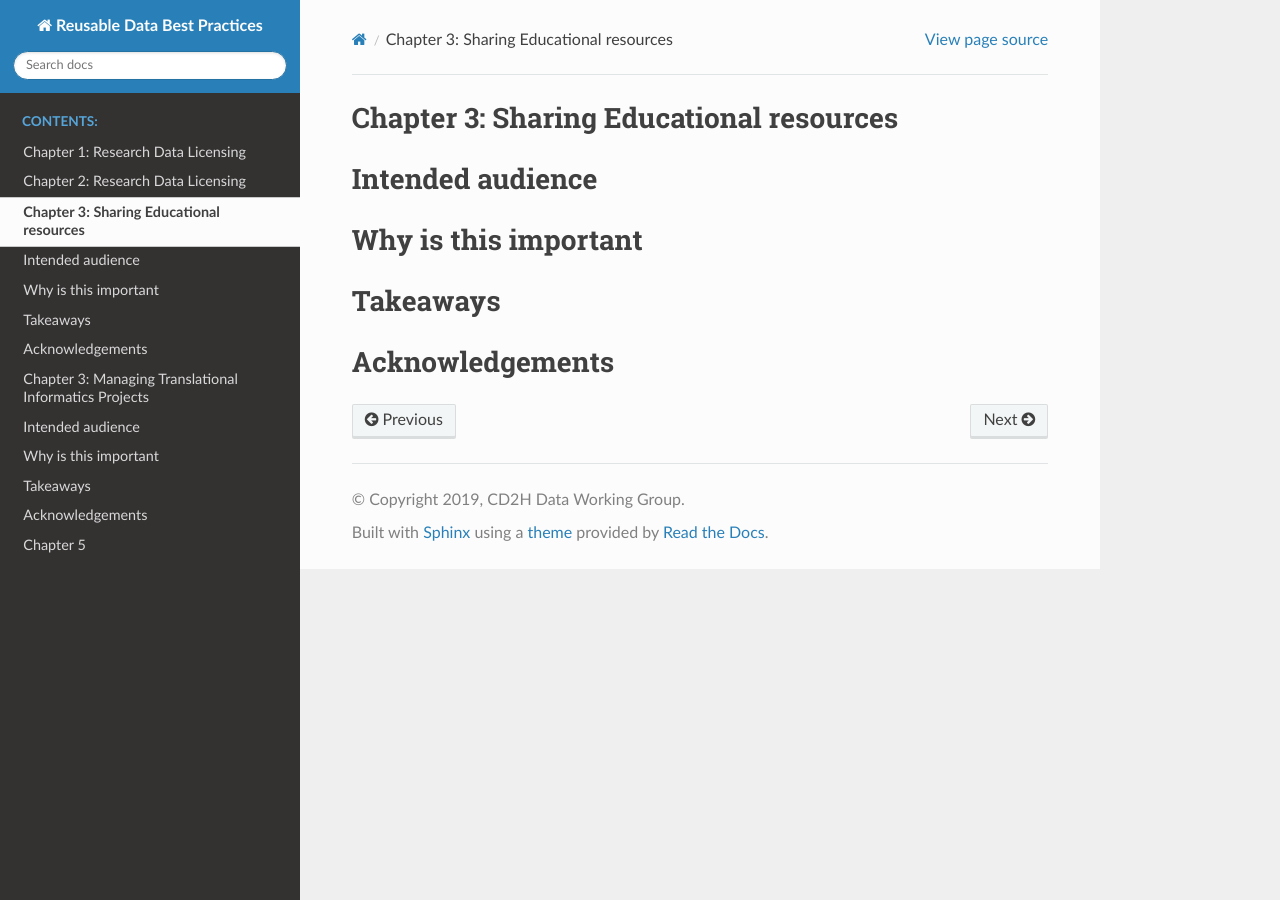
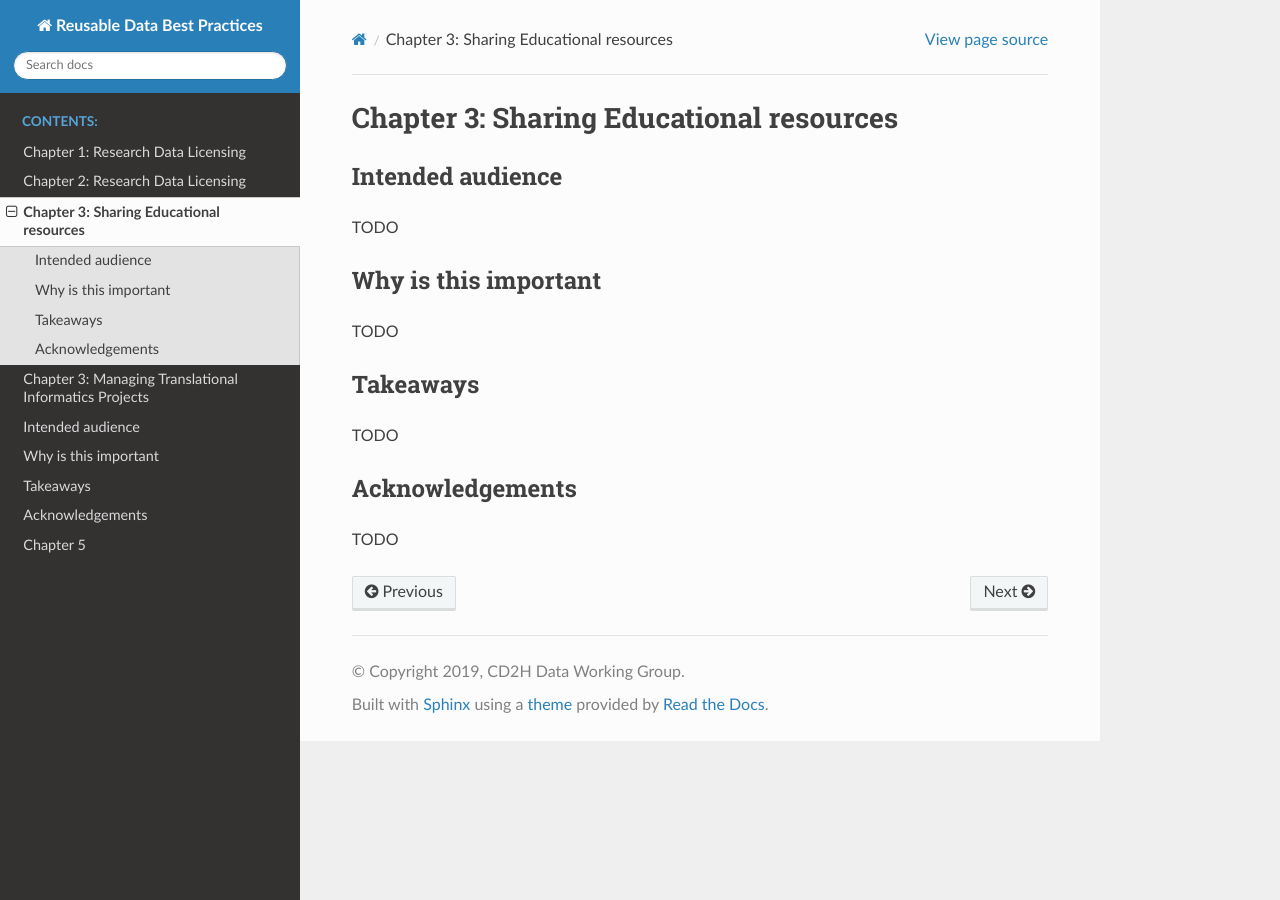
Before and after one commit to data2health/informatics-playbook, a Sphinx documentation site: the page built from docs/chapters/chapter_3.md, in a window 1280 px wide. Built offline with Sphinx 7.4.7 and the Read the Docs theme 2.0.0, drawn with Linux system fonts in a browser that asks for light colours.

Commit message:
Update chapter_3.md

```diff
--- a/docs/chapters/chapter_3.md
+++ b/docs/chapters/chapter_3.md
@@ -1,9 +1,13 @@
 # Chapter 3: Sharing Educational resources
 
-# Intended audience
+## Intended audience
+TODO
 
-# Why is this important
+## Why is this important
+TODO
 
-# Takeaways
+## Takeaways
+TODO
 
-# Acknowledgements
+## Acknowledgements
+TODO
```
